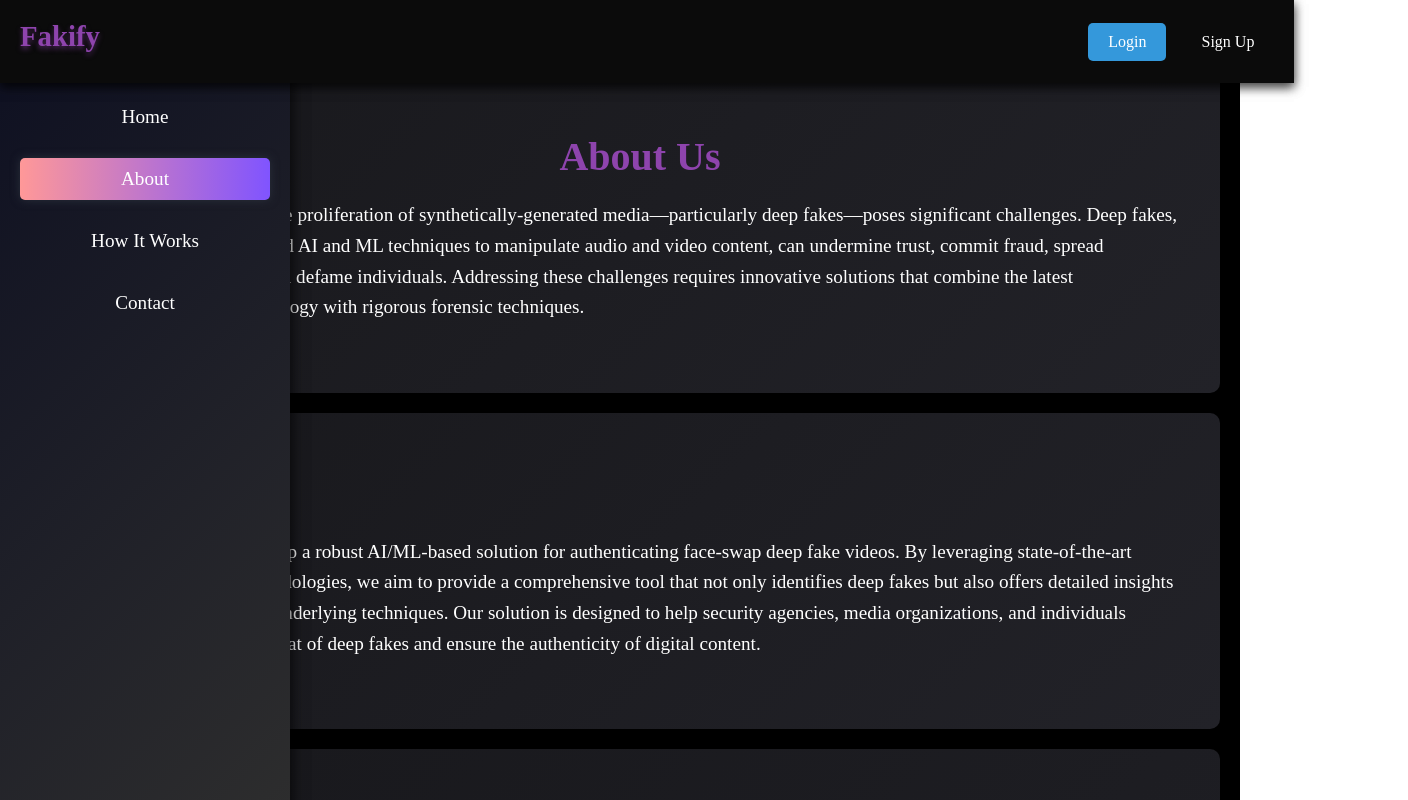
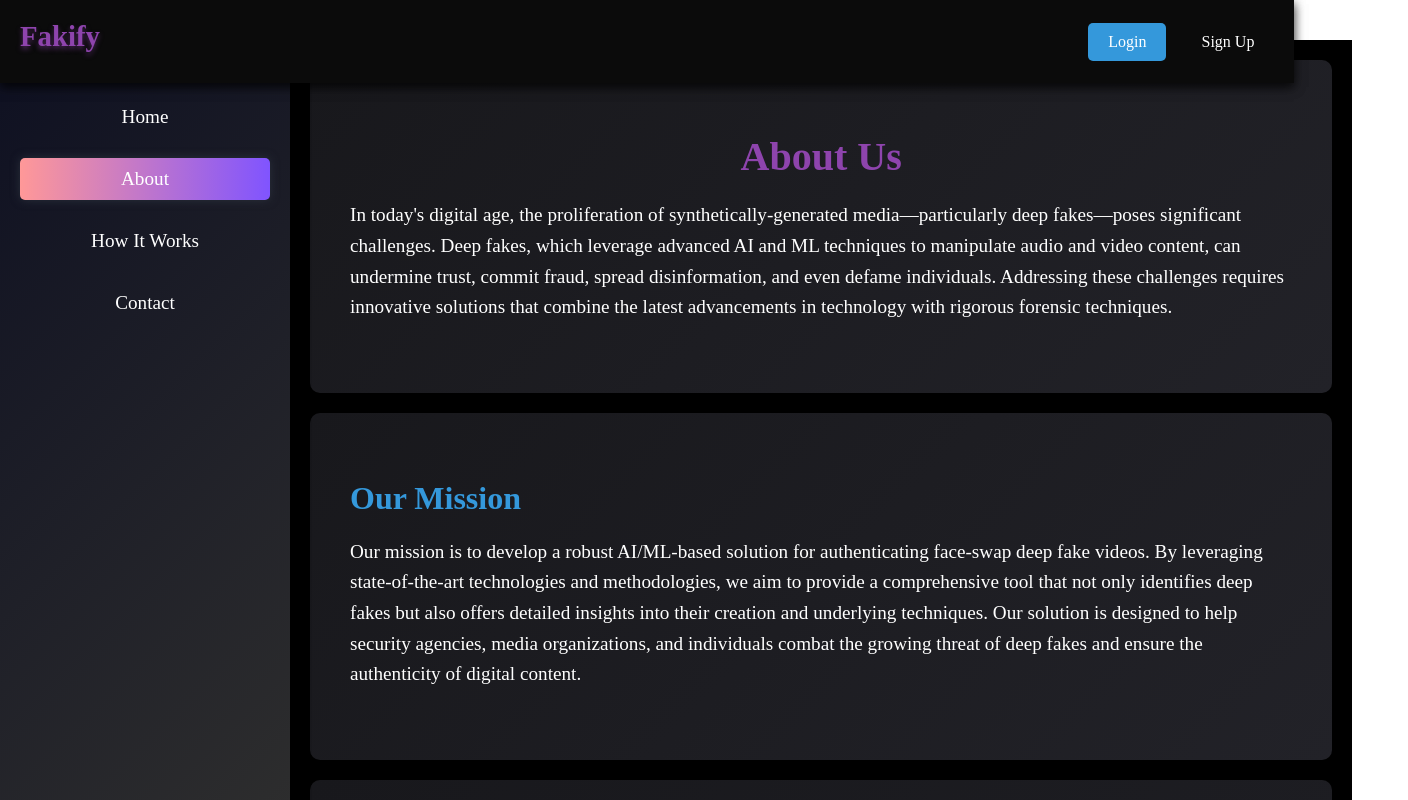
Before and after one commit to NAME-ASHWANIYADAV/fakifyfrontend, a React (Create React App) app: page /about in a window 1280 px wide. Shown: the top 800 px of the page, 1408 px wide, since content can reach past the window. Built offline with nearby package versions, Linux system fonts and the light colour scheme.

Commit message:
alligned

```diff
--- a/src/styles/About.css
+++ b/src/styles/About.css
@@ -1,5 +1,8 @@
 /* About.css */
+.about{
+    margin-left: 250px;
 
+}
 body {
     margin: 0;
     padding: 0;
@@ -10,6 +13,7 @@ body {
     margin-left: 250px; /* Adjust this based on the sidebar width */
      /* Full width minus sidebar width */
     box-sizing: border-box;
+    overflow: auto;
 }
 
 .about {
@@ -20,7 +24,7 @@ body {
     color: #ffffff;
     padding: 20px;
     box-sizing: border-box; /* Include padding in element's total width and height */
-    width: 100%; /* Ensure full width */
+    width: 80%; /* Ensure full width */
 }
 
 .intro, .mission, .approach, .solution {
--- a/src/styles/Home.css
+++ b/src/styles/Home.css
@@ -1,5 +1,9 @@
 /* Existing styles in Home.css */
+
 @import url('https://fonts.googleapis.com/css2?family=Montserrat:wght@700&display=swap');
+.main-content{
+  width:110%;
+}
 .try-now-heading {
   text-align: center;
   color: #fff;
--- a/src/styles/HowItWorks.css
+++ b/src/styles/HowItWorks.css
@@ -1,15 +1,18 @@
 /* HowItWorks.css */
 
 .how-it-works {
+    margin-left: 250px;
     display: flex;
     flex-direction: column;
     min-height: 100vh;
     background: #000; /* Dark background for the whole page */
     color: #ffffff;
+    width:80%;
 }
 
 .main-content {
     padding: 40px;
+
 }
 
 h1 {
@@ -31,6 +34,7 @@ p {
     background: linear-gradient(135deg, #18181C, #222228);
     border-radius: 8px;
     box-shadow: 0 4px 8px rgba(0, 0, 0, 0.2); /* Subtle shadow for depth */
+    width:90%;
 }
 
 .section h2 {
```
